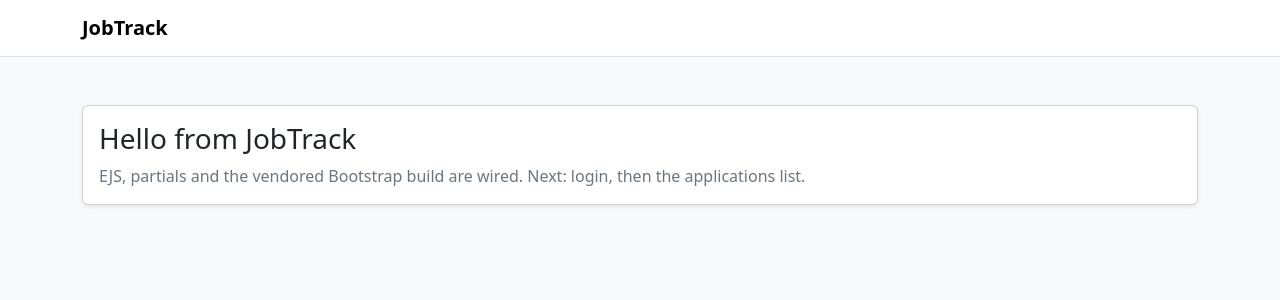
After one commit to RW918/ERB_Group_Project, a Node server app: page / in a window 1280 px wide. The commit adds this page. Shown: the top 300 px of the page. Run offline with Node 20, Linux system fonts and the light colour scheme; some libraries are stand-ins or nearby versions.

Commit message:
feat: hello world page wired through EJS partials
- views/partials/{head,nav,foot}.ejs — the layout every page will include
- views/hello.ejs — placeholder page proving the render pipeline
- GET / renders it; GET /healthz unchanged

```diff
--- a/src/app.ts
+++ b/src/app.ts
@@ -28,6 +28,10 @@ app.get("/healthz", (_req, res) => {
   res.json({ ok: true });
 });
 
+app.get("/", (_req, res) => {
+  res.render("hello");
+});
+
 // Lane 1 mounts here:  app.use("/", authRouter); app.use("/admin", adminRouter);
 // Lane 2 mounts here:  app.use("/applications", applicationsRouter);
 
--- /dev/null
+++ b/src/views/hello.ejs
@@ -0,0 +1,14 @@
+<%- include("partials/head.ejs", { title: "JobTrack" }) %> <%- include("partials/nav.ejs") %>
+
+<main class="container py-5">
+  <div class="card shadow-sm">
+    <div class="card-body">
+      <h1 class="h3 mb-2">Hello from JobTrack</h1>
+      <p class="text-secondary mb-0">
+        EJS, partials and the vendored Bootstrap build are wired. Next: login, then the applications list.
+      </p>
+    </div>
+  </div>
+</main>
+
+<%- include("partials/foot.ejs") %>
--- /dev/null
+++ b/src/views/partials/foot.ejs
@@ -0,0 +1,3 @@
+    <script src="/vendor/bootstrap.bundle.min.js" defer></script>
+  </body>
+</html>
--- a/src/views/placeholder.ejs
+++ b/src/views/partials/head.ejs
@@ -3,13 +3,7 @@
   <head>
     <meta charset="utf-8" />
     <meta name="viewport" content="width=device-width, initial-scale=1" />
-    <title>JobTrack</title>
+    <title><%= title %></title>
     <link rel="stylesheet" href="/vendor/bootstrap.min.css" />
   </head>
-  <body class="bg-light">
-    <main class="container py-4">
-      <h1 class="h4">JobTrack</h1>
-    </main>
-    <script src="/vendor/bootstrap.bundle.min.js" defer></script>
-  </body>
-</html>
+  <body class="bg-body-tertiary">
--- /dev/null
+++ b/src/views/partials/nav.ejs
@@ -0,0 +1,5 @@
+<nav class="navbar bg-white border-bottom">
+  <div class="container">
+    <a class="navbar-brand fw-semibold" href="/">JobTrack</a>
+  </div>
+</nav>
```
